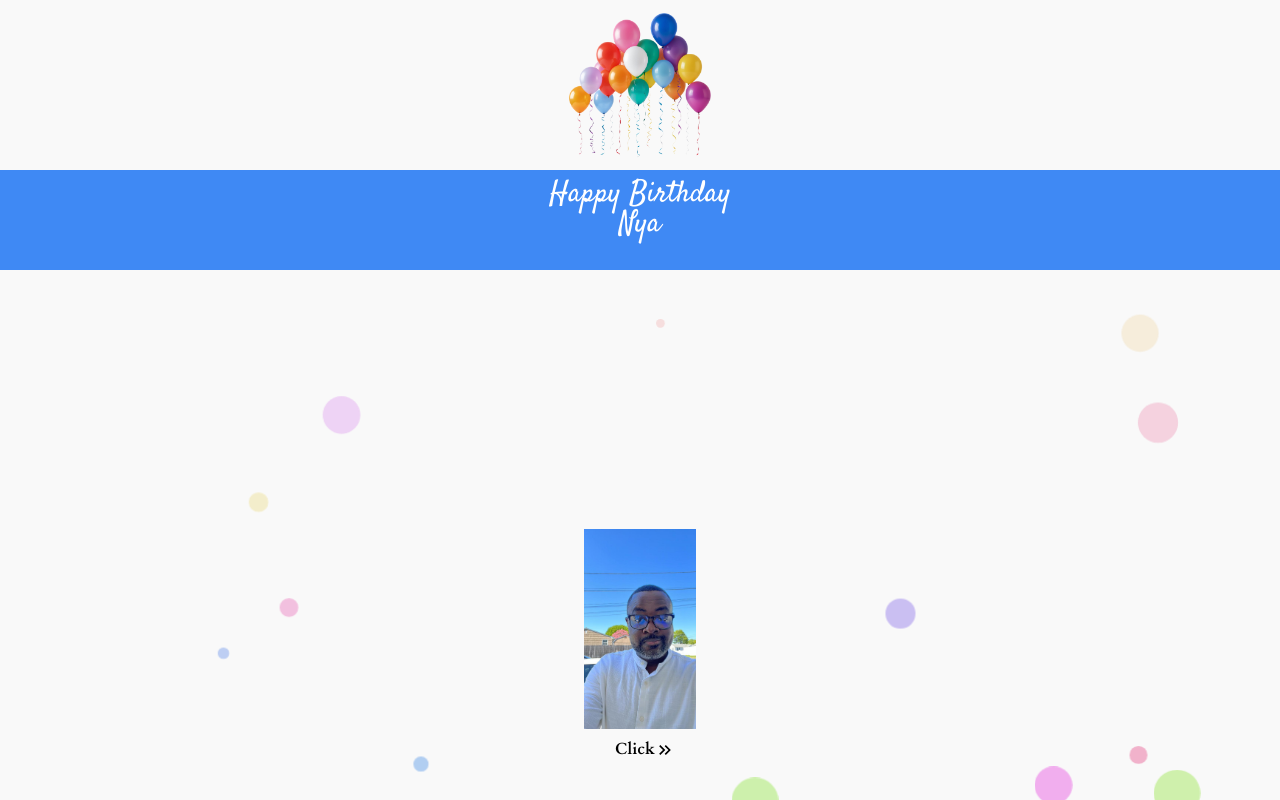
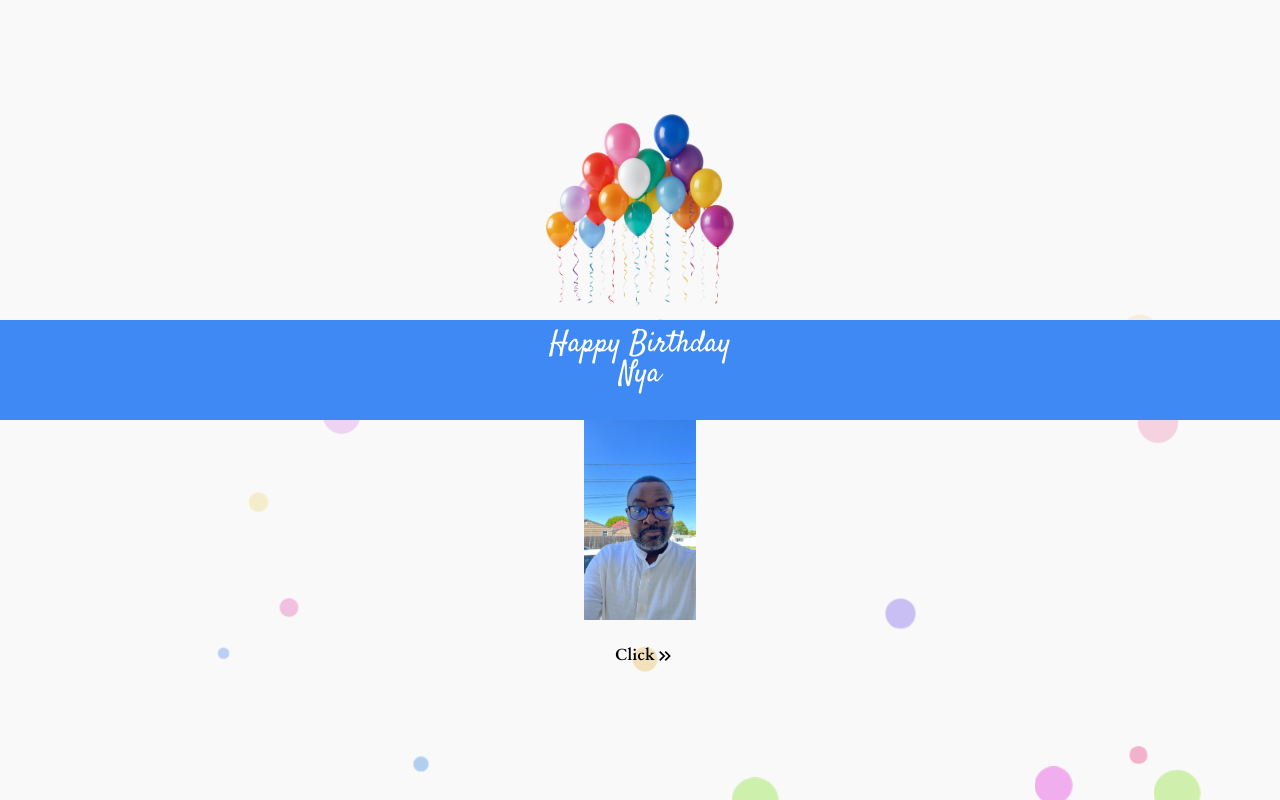
Before and after one commit to Owoyeleadedayo/birthday-wish, a React (Vite) app: page / in a window 1280 px wide. Built offline with nearby package versions, Linux system fonts and the light colour scheme.

Commit message:
Update Banner component layout: adjust flexbox and grid properties

```diff
--- a/src/components/Banner.tsx
+++ b/src/components/Banner.tsx
@@ -73,12 +73,13 @@ const Banner = () => {
 
         <Flex
           direction="column"
-          justifyContent="space-between"
+          justifyContent="center"
           width="100%"
           zIndex={1}
+
         >
           <Flex direction="column" alignItems="center">
-            <Box width="100%" height="150px">
+            <Box width="100%" height="200px">
               <Image src={BB} width="100%" height="100%" objectFit="contain" />
             </Box>
             <Flex
@@ -111,8 +112,8 @@ const Banner = () => {
               </Text>
             </Flex>
           </Flex>
-          <Grid templateRows="70% 30%" gap="1px">
-            <GridItem>
+          <Grid templateRows="70% 30%" gap="10px">
+            <GridItem >
               <Flex justifyContent="center" alignItems="center">
                 <Box width="300px" height="200px">
                   <Image
```
